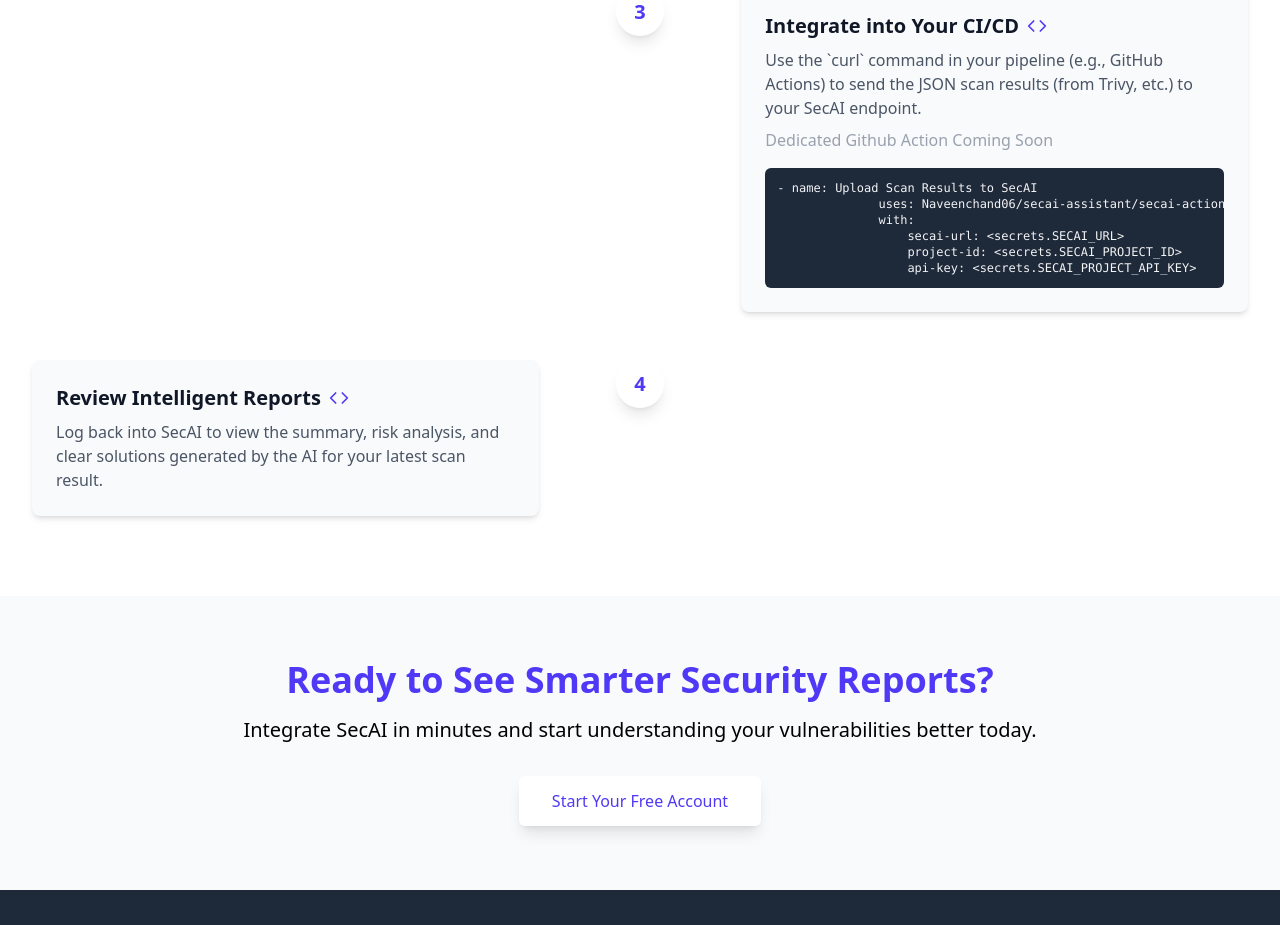
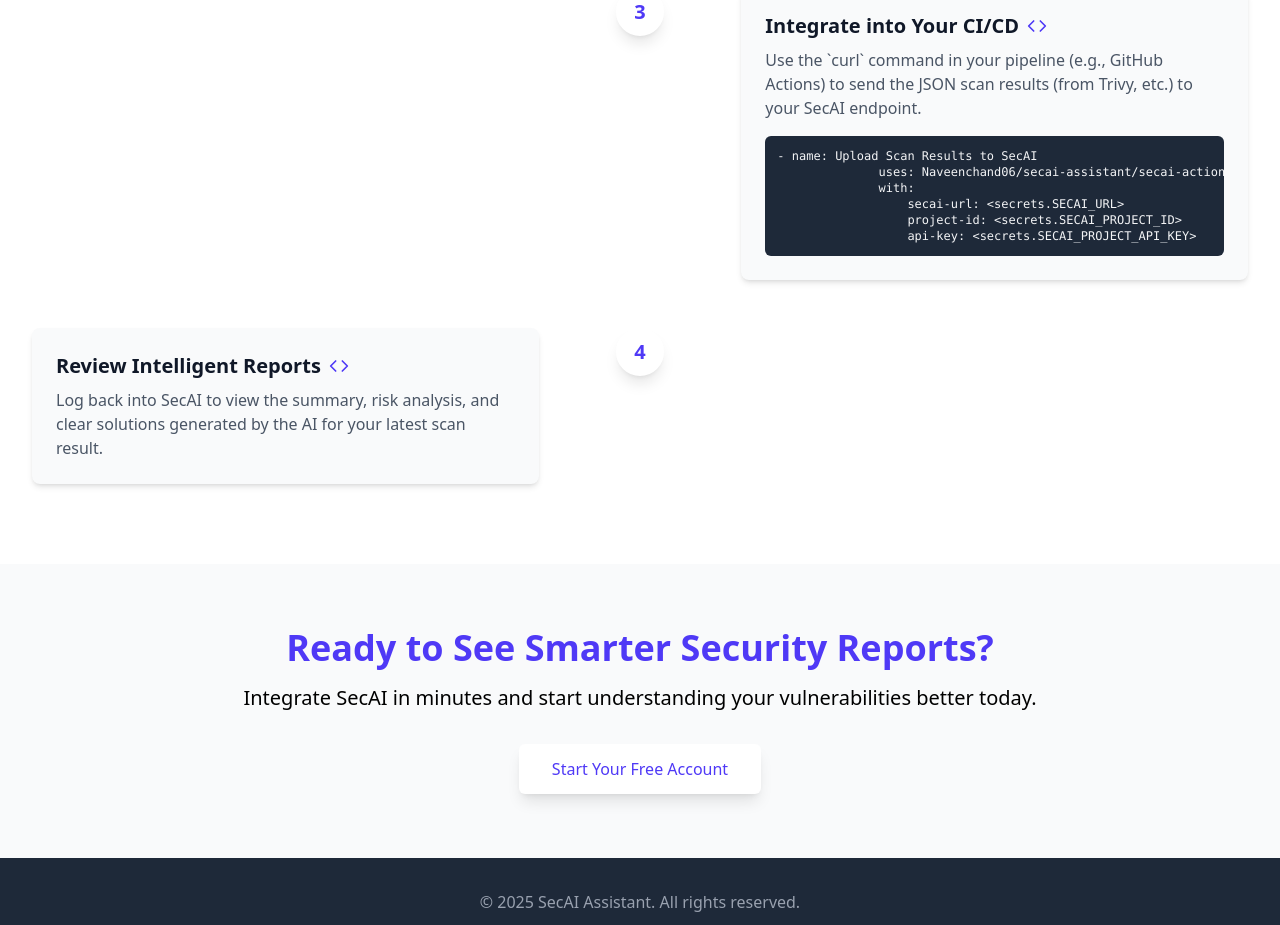
Before and after one commit to Naveenchand06/secai-assistant, a React (Vite) app in the folder frontend/: page / in a window 1280 px wide. Shown: the part 1600-2525 px from the top of the page. Built offline with nearby package versions, Linux system fonts and the light colour scheme.

Commit message:
Frontedn Landing Page updated with Official Secai-Action

```diff
--- a/frontend/src/components/LandingPage.tsx
+++ b/frontend/src/components/LandingPage.tsx
@@ -171,7 +171,6 @@
                                                 <p className="mt-2 text-gray-600">{step.description}</p>
                                                 {step.codeBlock && (
                                                     <div>
-                                                        <p className="mt-2 text-gray-400">Dedicated Github Action Coming Soon</p>
                                                         <pre className="mt-4 p-3 text-xs bg-gray-800 text-gray-100 rounded-md overflow-x-scroll">
                                                             <code>{step.codeBlock.trim()}</code>
                                                         </pre>
```
